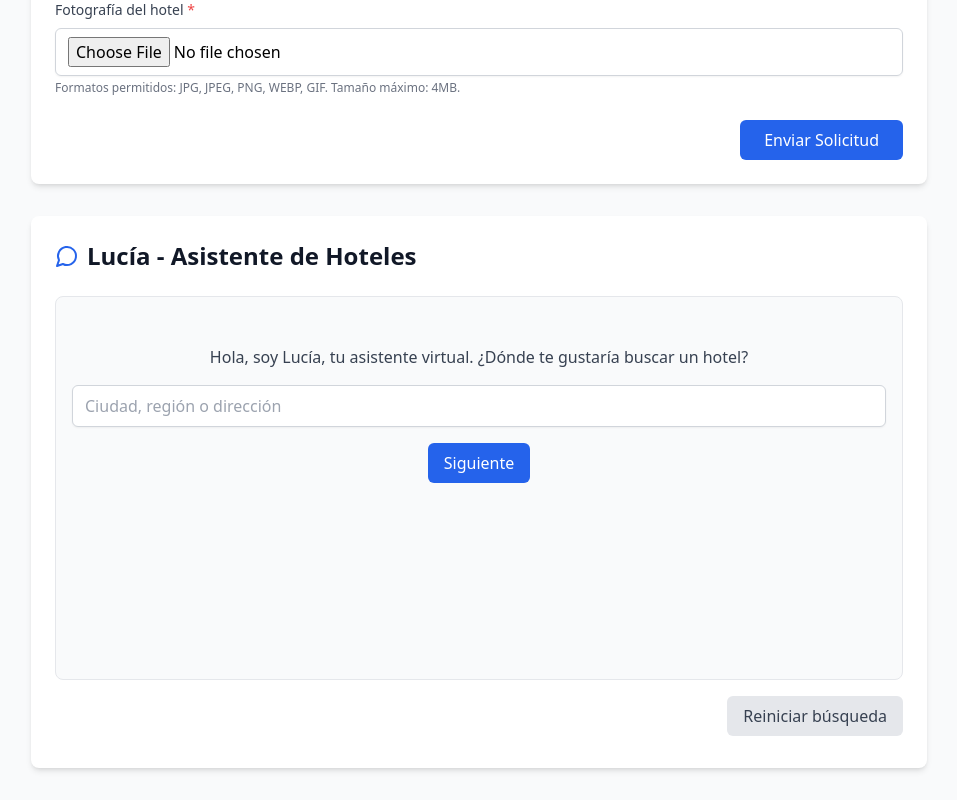
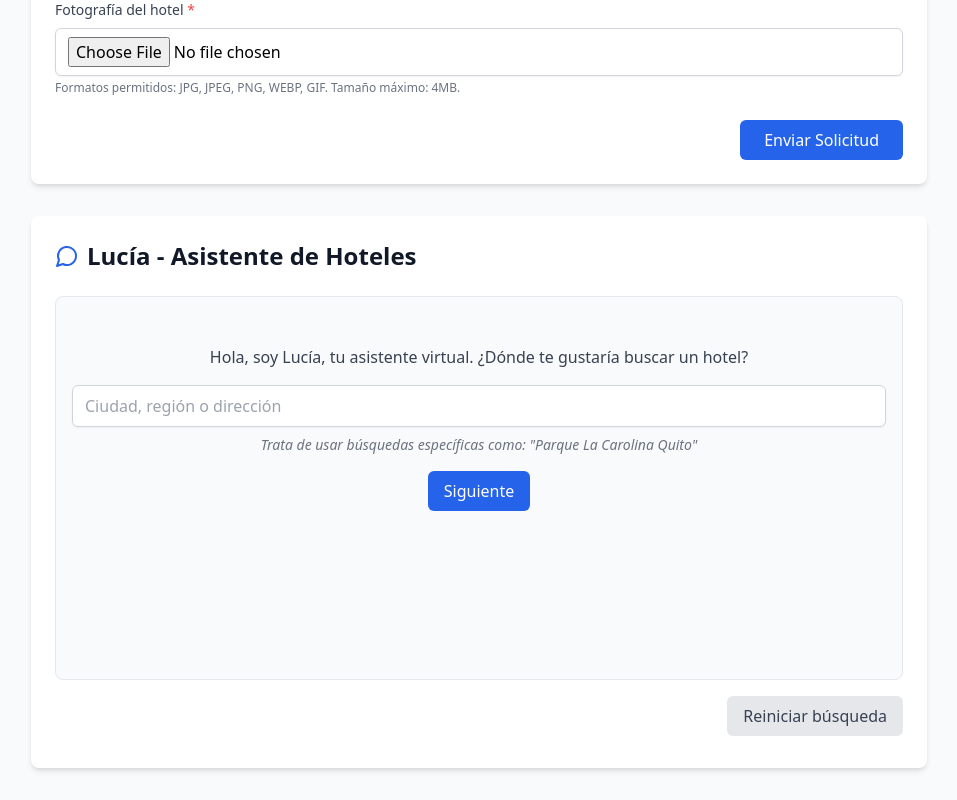
Before and after one commit to Mau567/AHOTEC_chatbot, a Next.js app: page / in a window 1280 px wide. Shown: the part 2167-2967 px from the top of the page, without its empty margins (161-1118 px from the left). Built offline with nearby package versions, Linux system fonts and the light colour scheme.

Commit message:
Add location hint to chatbot components for improved user guidance in hotel searches. Update UI to display specific search suggestions in both English and Spanish, enhancing user experience.

```diff
--- a/app/page.tsx
+++ b/app/page.tsx
@@ -89,6 +89,7 @@ export default function Home() {
     // Chat
     chatTitle: language === 'es' ? 'Lucía - Asistente de Hoteles' : 'Lucía - Hotel Assistant',
     locationQuestion: language === 'es' ? 'Hola, soy Lucía, tu asistente virtual. ¿Dónde te gustaría buscar un hotel?' : 'Hello, I am Lucía, your virtual assistant. Where would you like to search for a hotel?',
+    locationHint: language === 'es' ? 'Trata de usar búsquedas específicas como: "Parque La Carolina Quito"' : 'Try using specific searches like: "Parque La Carolina Quito"',
     typeQuestion: language === 'es' ? '¿Qué tipo de hotel buscas?' : 'What type of hotel are you looking for?',
     nextButton: language === 'es' ? 'Siguiente' : 'Next',
     loadingMessage: language === 'es' ? 'Buscando hoteles compatibles...' : 'Searching for compatible hotels...',
@@ -807,6 +808,7 @@ export default function Home() {
                       }
                     }}
                   />
+                  <p className="mt-2 text-sm text-gray-500 italic">{t.locationHint}</p>
                   <button
                     className="mt-4 bg-blue-600 text-white px-4 py-2 rounded-md hover:bg-blue-700"
                     disabled={!userLocation.trim()}
--- a/components/ChatWidget.tsx
+++ b/components/ChatWidget.tsx
@@ -38,6 +38,7 @@ export default function ChatWidget({
     openChat: language === 'es' ? 'Abrir chat' : 'Open chat',
     closeChat: language === 'es' ? 'Cerrar chat' : 'Close chat',
     locationQuestion: language === 'es' ? 'Hola, soy Lucía, tu asistente virtual. ¿Dónde te gustaría buscar un hotel?' : 'Hello, I am Lucía, your virtual assistant. Where would you like to search for a hotel?',
+    locationHint: language === 'es' ? 'Trata de usar búsquedas específicas como: "Parque La Carolina Quito"' : 'Try using specific searches like: "Parque La Carolina Quito"',
     typeQuestion: language === 'es' ? '¿Qué tipo de hotel buscas?' : 'What type of hotel are you looking for?',
     nextButton: language === 'es' ? 'Siguiente' : 'Next',
     loadingMessage: language === 'es' ? 'Buscando hoteles compatibles...' : 'Searching for compatible hotels...',
@@ -161,6 +162,7 @@ export default function ChatWidget({
                     }
                   }}
                 />
+                <p className="mt-2 text-xs text-gray-500 italic">{t.locationHint}</p>
                 <button
                   className="mt-4 bg-blue-600 text-white px-4 py-2 rounded-md hover:bg-blue-700"
                   disabled={!userLocation.trim()}
--- a/components/DualChatWidget.tsx
+++ b/components/DualChatWidget.tsx
@@ -56,6 +56,7 @@ export default function DualChatWidget({
     guidedTab: language === 'es' ? 'Guiado' : 'Guided',
     freeTab: language === 'es' ? 'Libre' : 'Free',
     locationQuestion: language === 'es' ? 'Hola, soy Lucía, tu asistente virtual. ¿Dónde te gustaría buscar un hotel?' : 'Hello, I am Lucía, your virtual assistant. Where would you like to search for a hotel?',
+    locationHint: language === 'es' ? 'Trata de usar búsquedas específicas como: "Parque La Carolina Quito"' : 'Try using specific searches like: "Parque La Carolina Quito"',
     typeQuestion: language === 'es' ? '¿Qué tipo de hotel buscas?' : 'What type of hotel are you looking for?',
     nextButton: language === 'es' ? 'Siguiente' : 'Next',
     resetButton: language === 'es' ? 'Reiniciar' : 'Reset',
@@ -305,6 +306,7 @@ export default function DualChatWidget({
                       placeholder="Ciudad, región o dirección"
                       className="w-full px-3 py-2 border border-gray-300 rounded-md shadow-sm focus:outline-none focus:ring-2 focus:ring-blue-500 focus:border-blue-500"
                     />
+                    <p className="mt-2 text-xs text-gray-500 italic">{t.locationHint}</p>
                     <button
                       className="mt-4 bg-blue-600 text-white px-4 py-2 rounded-md hover:bg-blue-700"
                       disabled={!userLocation.trim()}
```
